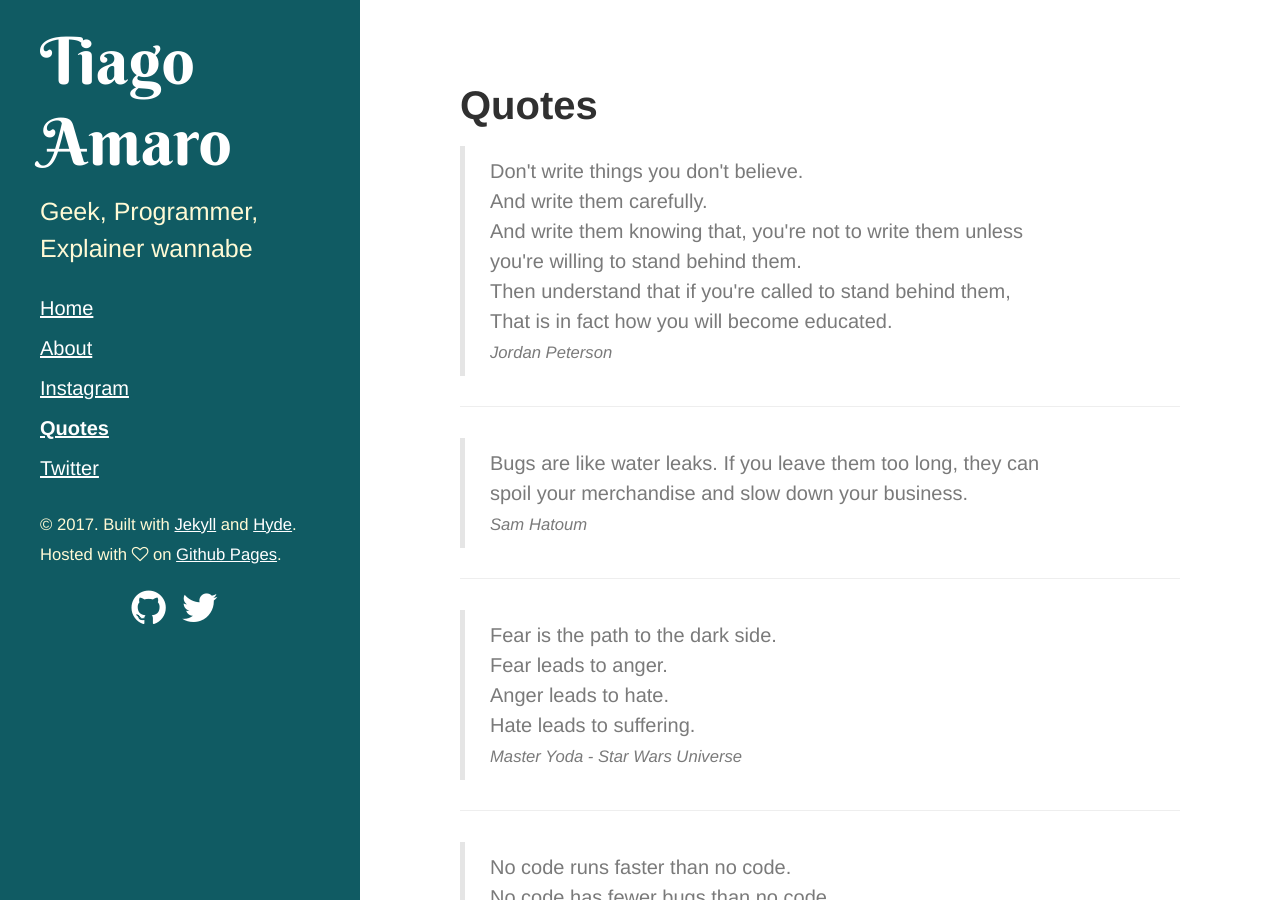
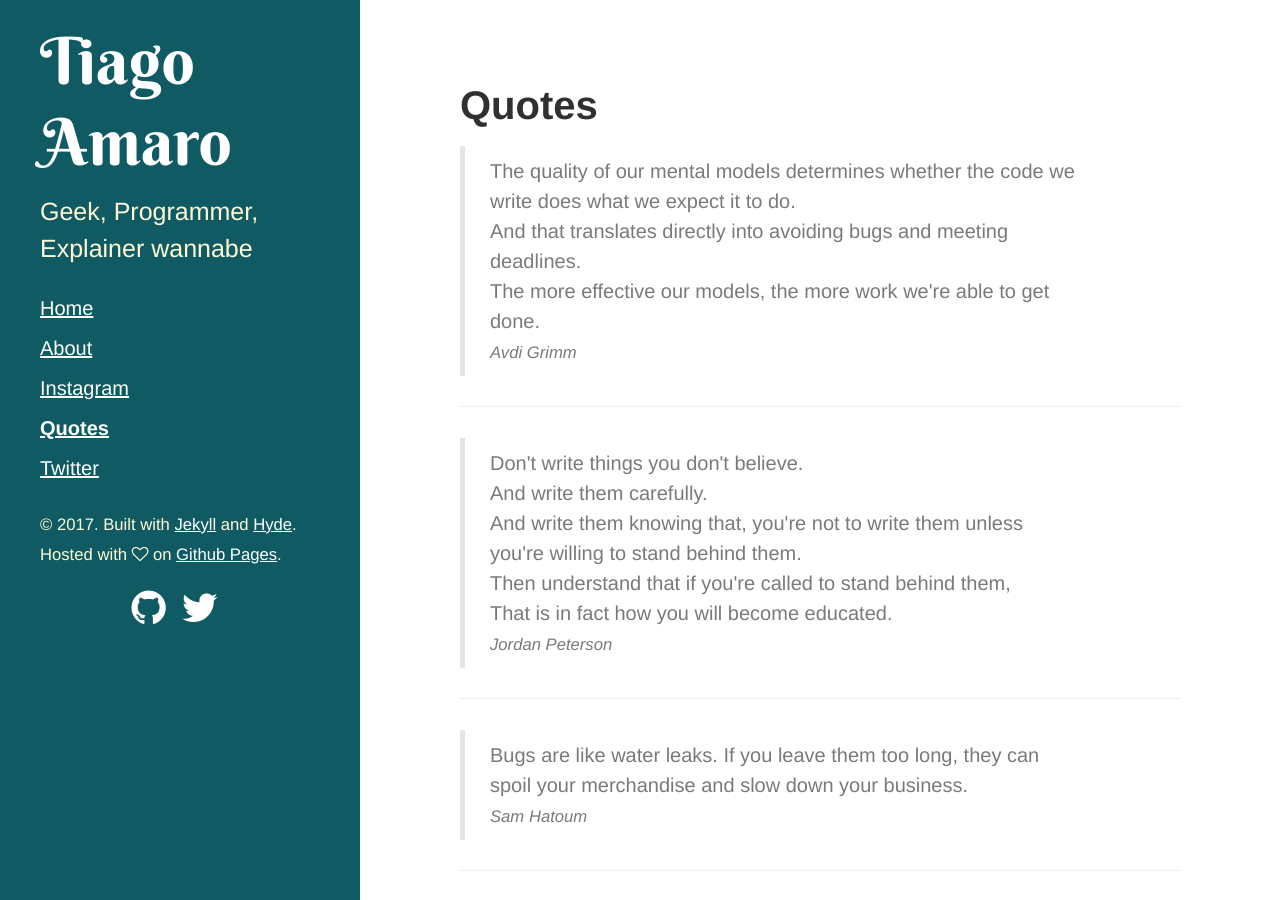
Before and after one commit to tiagoamaro/tiagoamaro.com.br_jekyll, a Jekyll site: the page built from quotes.html, in a window 1280 px wide and 900 px high. Built offline with Jekyll 4.4.1, drawn with Linux system fonts in a browser that asks for light colours; nearby versions of some CDN libraries.

Commit message:
add new Avdi quote

```diff
--- a/quotes.html
+++ b/quotes.html
@@ -3,7 +3,18 @@ layout: page
 title: Quotes
 ---
 
-<div class="quotation">
+<div class="quote">
+    <blockquote>
+        The quality of our mental models determines whether the code we write does what we expect it to do. <br>
+        And that translates directly into avoiding bugs and meeting deadlines. <br>
+        The more effective our models, the more work we're able to get done. <br>
+        <small><cite>Avdi Grimm</cite></small>
+    </blockquote>
+</div>
+
+<hr>
+
+<div class="quote">
     <blockquote>
         Don't write things you don't believe. <br>
         And write them carefully. <br>
@@ -16,7 +27,7 @@ title: Quotes
 
 <hr>
 
-<div class="quotation">
+<div class="quote">
     <blockquote>
         Bugs are like water leaks. If you leave them too long, they can spoil your merchandise and slow down your business.
         <br>
@@ -26,7 +37,7 @@ title: Quotes
 
 <hr>
 
-<div class="quotation">
+<div class="quote">
     <blockquote>
         Fear is the path to the dark side. <br>
         Fear leads to anger. <br>
@@ -38,7 +49,7 @@ title: Quotes
 
 <hr>
 
-<div class="quotation">
+<div class="quote">
     <blockquote>
         No code runs faster than no code. <br>
         No code has fewer bugs than no code. <br>
@@ -50,7 +61,7 @@ title: Quotes
 
 <hr>
 
-<div class="quotation">
+<div class="quote">
     <blockquote>
         Beautiful is better than ugly.<br>
         Explicit is better than implicit.<br>
@@ -77,7 +88,7 @@ title: Quotes
 
 <hr>
 
-<div class="quotation">
+<div class="quote">
     <blockquote>
         Examine and interrogate your motivations, reject the money if you dare, and startup something useful. Curb your ambition. Live happily ever after.
         <br>
@@ -87,7 +98,7 @@ title: Quotes
 
 <hr>
 
-<div class="quotation">
+<div class="quote">
     <blockquote>
         Felicidade é somente acordar quando os olhos abrem.
         <br>
@@ -99,7 +110,7 @@ title: Quotes
 
 <hr>
 
-<div class="quotation">
+<div class="quote">
     <blockquote>
         Any fool can write code that a computer can understand. Good programmers write code that humans can understand.
         <br>
@@ -109,7 +120,7 @@ title: Quotes
 
 <hr>
 
-<div class="quotation">
+<div class="quote">
     <blockquote>
         Building an object-oriented application means inventing appropriate machinery. We represent real-world information, processes, interactions, relationships, even errors, by inventing objects that don't exist in the real world. We give life and intelligence to inanimate things. We take difficult-to-comprehend real-world objects and split them into simpler, more manageable software ones. We invent new objects. Each has a specific role to play in the application. Our measure of success lies in how clearly we invent a software reality that satisfies our application's requirements -- and not in how closely it remembers the real world.
         <br>
@@ -119,7 +130,7 @@ title: Quotes
 
 <hr>
 
-<div class="quotation">
+<div class="quote">
     <blockquote>
         If we accept that we reflect values into code whether we want or not, we can't look into the monitor. We have to look into the mirror. If we can be mindful of the values we reflect into our code; if we can approach our craft with humility and an understanding of our limitations; if we can admit that cleverness is no substitute for compassion; if we can acknowledge that we always have a perspective and it is only one of many perspectives; if we can embrace ambiguity; if we can view our designs as a conversation rather than a declaration; if we can bring these human values to our code, we stand a chance of bringing soul to software.
         <br>
```
